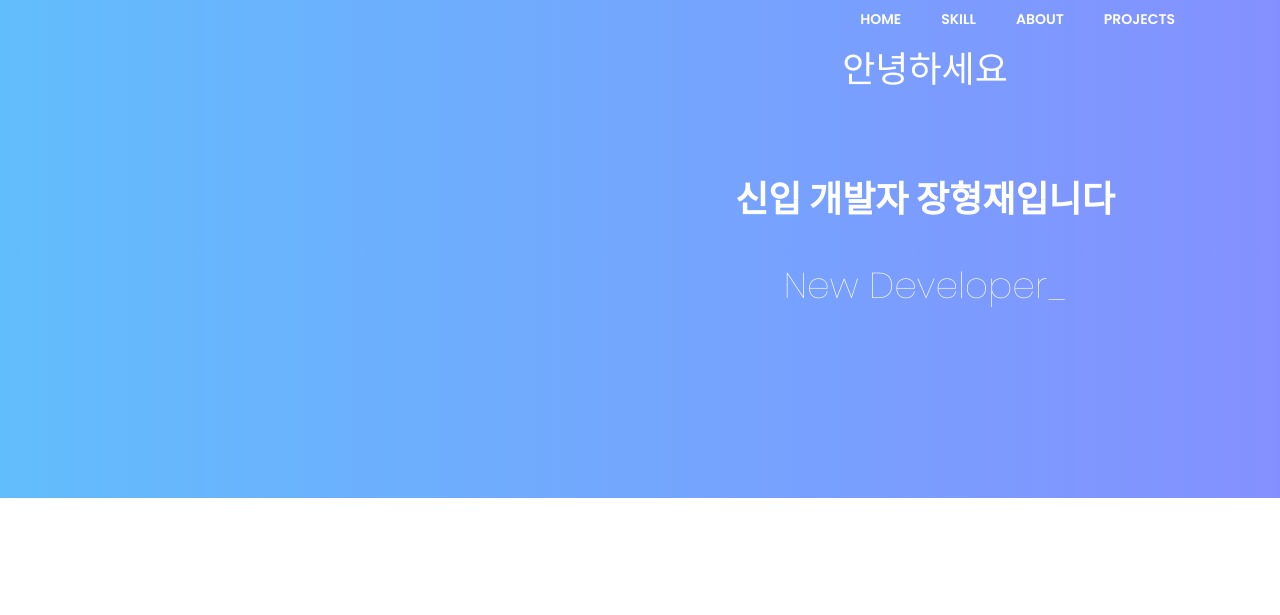
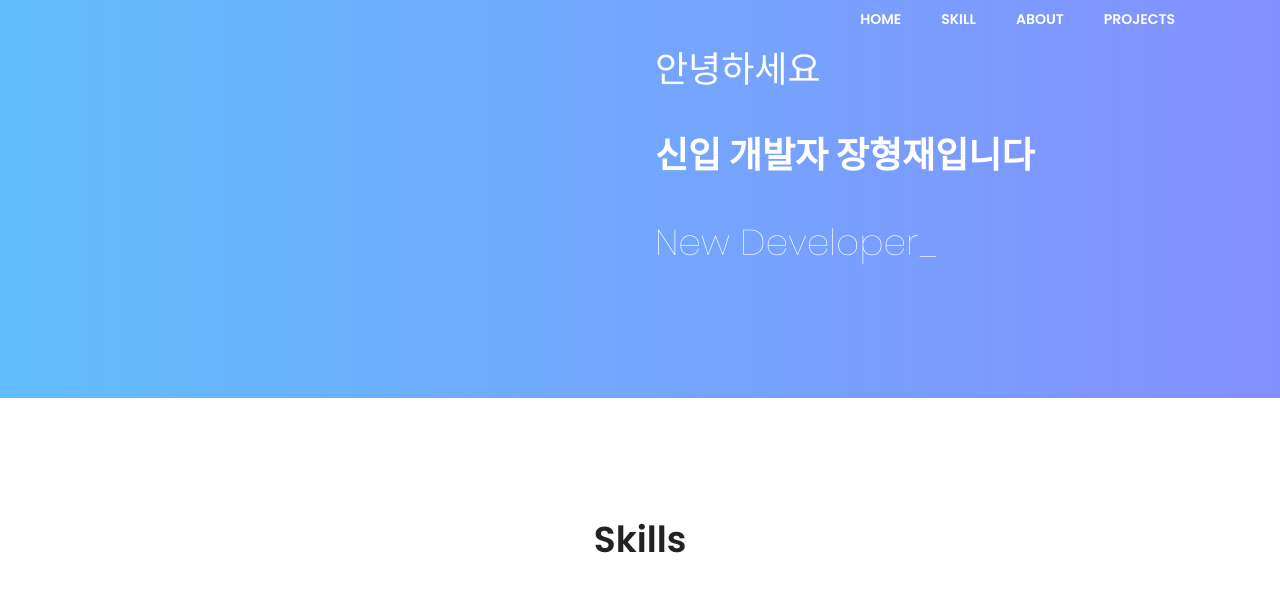
Before and after one commit to superRookIt/superRookIt.github.io, a plain HTML site: page index.html in a window 1280 px wide. Shown: the top 615 px of the page. Drawn offline with nearby package versions, Linux system fonts and the light colour scheme.

Commit message:
Update index.html

```diff
--- a/index.html
+++ b/index.html
@@ -64,7 +64,7 @@
 		</header>
 		<!-- End Header Area -->
 
-		<div class="container" style="height: 450px"";>
+		<div class="container" style="height: 350px;">
 
 			<div class="row justify-content-start align-items-center">
 
@@ -73,8 +73,8 @@
 				</div>
 
 				<div class="col-lg-6 col-md-12 banner-left">
-					<h1 class="text-white" align="center">
-						안녕하세요 <br> <br> <br> <span>신입 개발자 장형재입니다</span><br>
+					<h1 class="text-white">
+						안녕하세요 <br> <br> <span>신입 개발자 장형재입니다</span><br>
 						<br> New Developer_
 					</h1>
 				</div>
```
